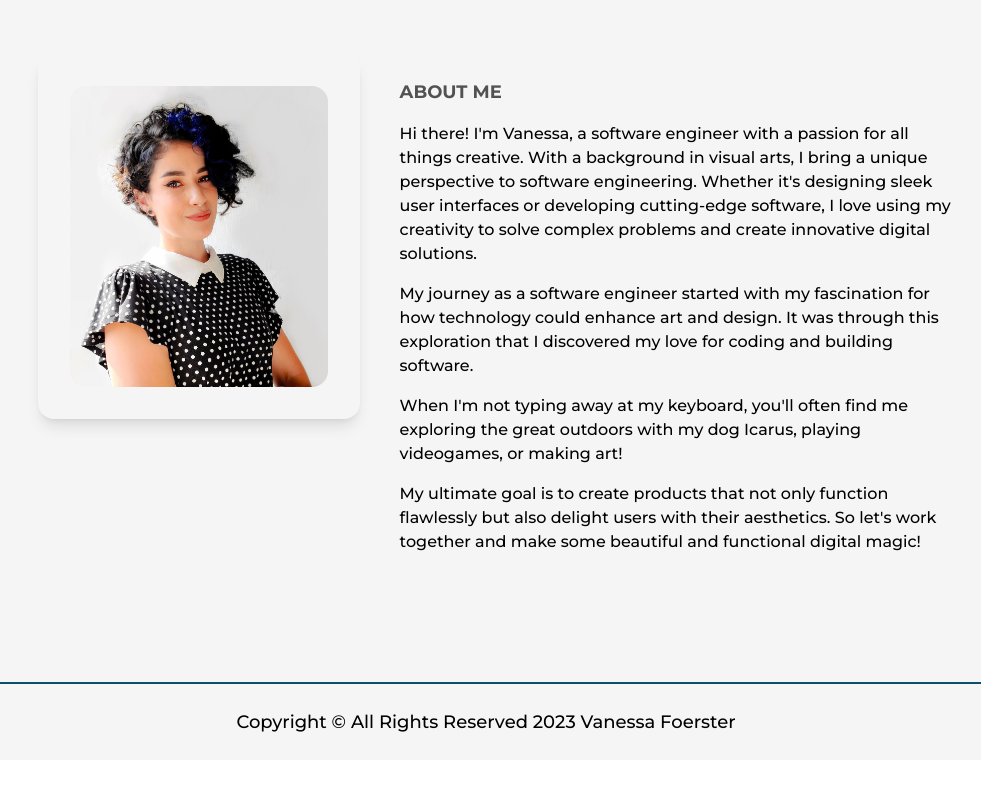
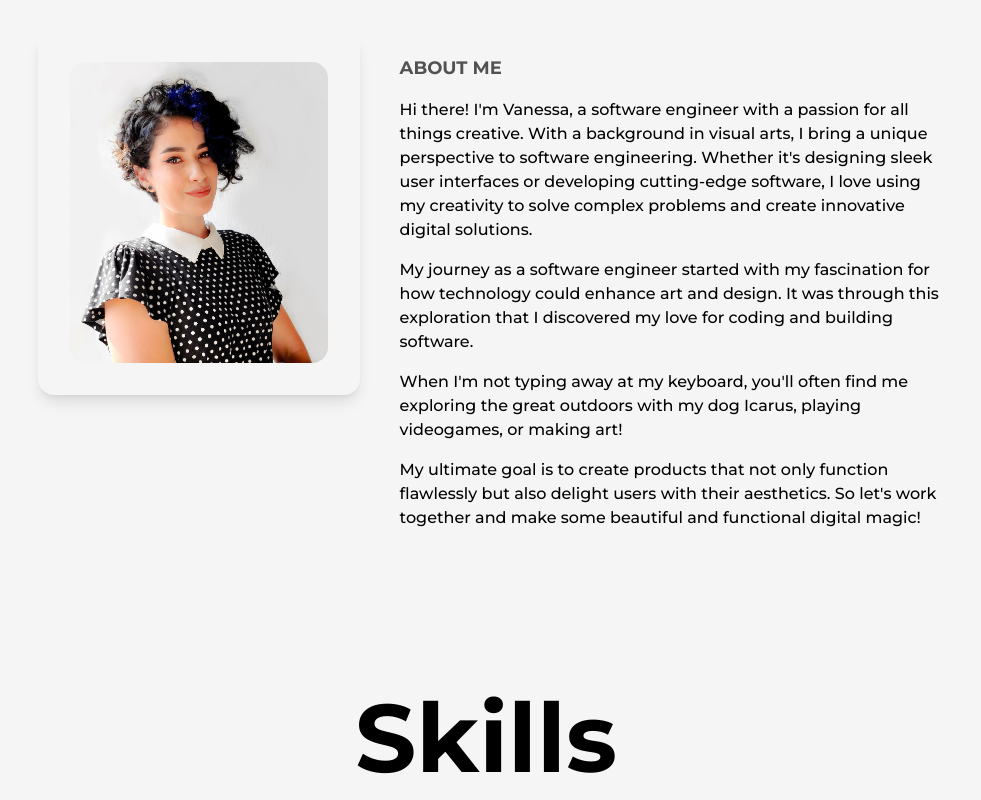
Before and after one commit to illnessink/portfolio, a Next.js app: page /about in a window 1280 px wide. Shown: the part 280-1080 px from the top of the page, without its empty margins (154-1135 px from the left). Before the commit the page ends 1040 px from the top, so only its background shows below. Built offline with nearby package versions, Linux system fonts and the light colour scheme.

Commit message:
changes styling and adds skills to about page

```diff
--- a/pages/about.js
+++ b/pages/about.js
@@ -4,6 +4,7 @@ import AnimatedText from "@/components/AnimatedText";
 import Layout from "@/components/Layout";
 import Image from "next/image";
 import profilePic from "public/images/profilephoto.jpg";
+import Skills from "@/components/Skills";
 
 export default function About() {
     return (
@@ -14,32 +15,34 @@ export default function About() {
         </Head>
         <main className='flex w-full flex-col items-center justify-center'>
             <Layout className="pt-16">
-                <AnimatedText text="Art Meets Tech" className="mb-16"/>
+                <AnimatedText text="Art Meets Tech" className="mb-10"/>
                 <div className='grid w-full grid-cols-5 gap-10'>
                     <div className="col-span-2 relative h-max rounded-2xl bg-light p-8 max-w-md flex shadow-lg ml-16">
                         <Image src={profilePic} alt="Vanessa Foerster" className="w-full h-auto rounded-2xl" />
                     </div>
                     <div className="col-span-3 flex flex-col">
                         <h2 className="mb-4 text-lg font-bold uppercase text-dark/75 pt-6">About Me</h2>
-                        <p className='font-medium pr-10'>
+                        <p className='font-medium pr-14'>
                         Hi there! I'm Vanessa, a software engineer with a passion for all things creative. With a background in visual arts,
                         I bring a unique perspective to software engineering. Whether it's designing sleek user interfaces or developing
                         cutting-edge software, I love using my creativity to solve complex problems and create innovative digital solutions.
                         </p>
-                        <p className='my-4 font-medium pr-10'>
+                        <p className='my-4 font-medium pr-14'>
                         My journey as a software engineer started with my fascination for how technology could enhance art and design.
                         It was through this exploration that I discovered my love for coding and building software.
                         </p>
-                        <p className='mb-4 font-medium pr-10'>
+                        <p className='mb-4 font-medium pr-14'>
                         When I'm not typing away at my keyboard, you'll often find me exploring the great outdoors with my dog Icarus, playing
                         videogames, or making art!
                         </p>
-                        <p className='font-medium pr-10'>
+                        <p className='font-medium pr-14'>
                         My ultimate goal is to create products that not only function flawlessly but also delight users with their aesthetics.
                         So let's work together and make some beautiful and functional digital magic!
                         </p>
                     </div>
                 </div>
+
+            <Skills />
             </Layout>
         </main>
         </>
```
